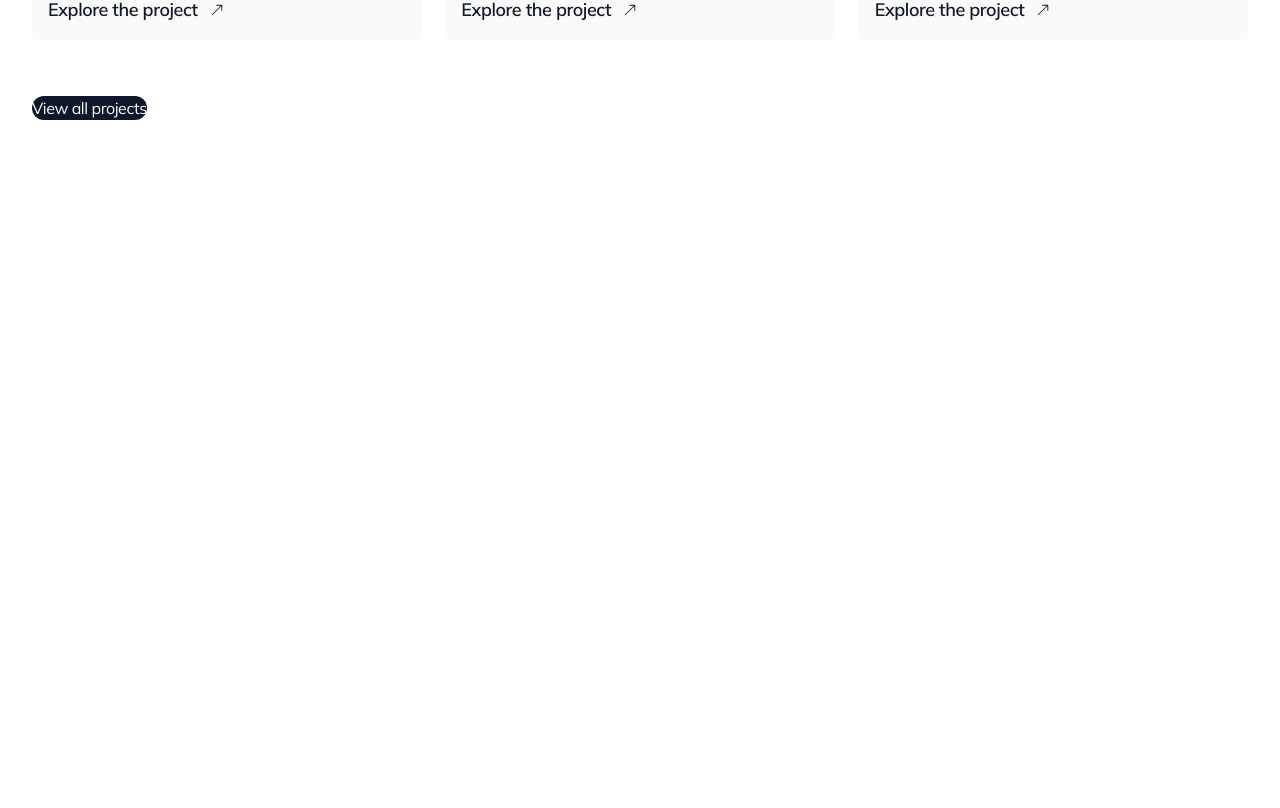
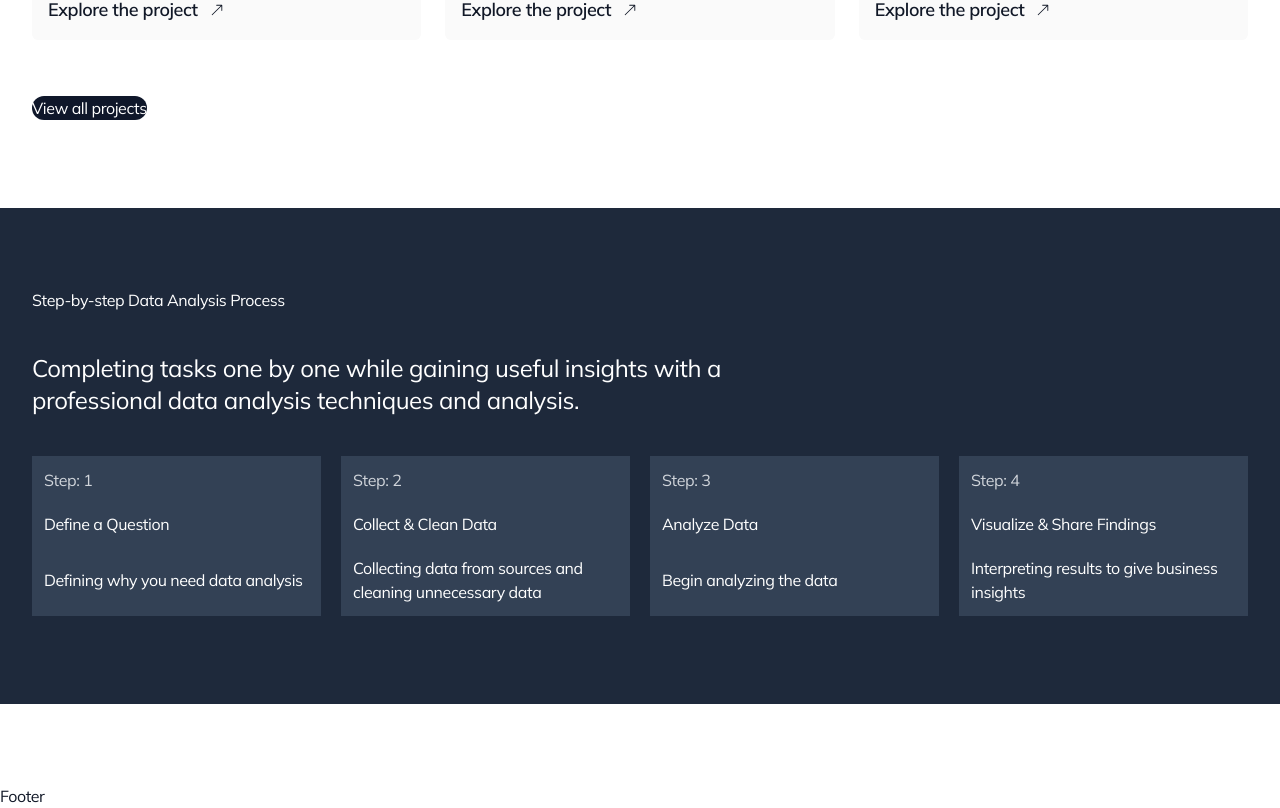
Before and after one commit to kenmwangi/gerald-magu-portfolio, a Next.js app: page / in a window 1280 px wide. Shown: the part 940-1748 px from the top of the page. Before the commit the page ends 1400 px from the top, so only its background shows below. Built offline with nearby package versions, Linux system fonts and the light colour scheme; no server answers.

Commit message:
miscellanous

```diff
--- a/app/(default)/layout.tsx
+++ b/app/(default)/layout.tsx
@@ -22,7 +22,7 @@ export default function DefaultLayout({ children }: DefaultLayoutProps) {
   }, []);
 
   return (
-    <main className="grow h-[1400px]">
+    <main className="grow">
       {children}
       <Banner />
     </main>
--- a/app/(default)/page.tsx
+++ b/app/(default)/page.tsx
@@ -1,4 +1,5 @@
 import CaseStudy from "@/components/CaseStudy";
+import DataProcessing from "@/components/DataProcessing";
 import Hero from "@/components/Hero";
 import User from "@/components/User";
 import { authOptions } from "@/lib/auth";
@@ -12,6 +13,7 @@ export default async function Home() {
     <div>
       <Hero />
       <CaseStudy />
+      <DataProcessing />
     </div>
   );
 }
--- a/app/layout.tsx
+++ b/app/layout.tsx
@@ -4,6 +4,7 @@ import type { Metadata } from "next";
 import { Mulish, Inter } from "next/font/google";
 import Header from "@/components/Header";
 import Navbar from "@/components/Navbar";
+import Footer from "@/components/Footer";
 
 const inter = Mulish({ subsets: ["latin"] });
 
@@ -30,6 +31,7 @@ export default function RootLayout({
           {/* <Header /> */}
 
           <SessionProviders>{children}</SessionProviders>
+          <Footer />
         </div>
       </body>
     </html>
--- a/components/Footer/index.tsx
+++ b/components/Footer/index.tsx
@@ -1,5 +1,5 @@
 import React from "react";
 
 export default function Footer() {
-  return <footer>Footer</footer>;
+  return <footer className="pt-16 md:pt-20">Footer</footer>;
 }
```
